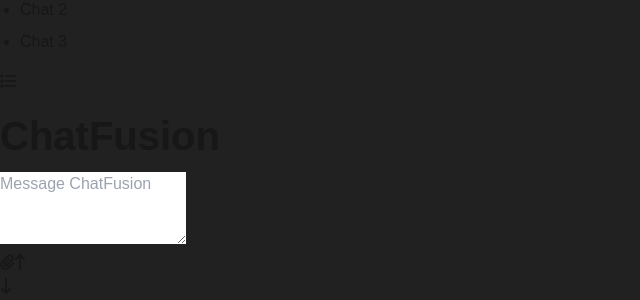
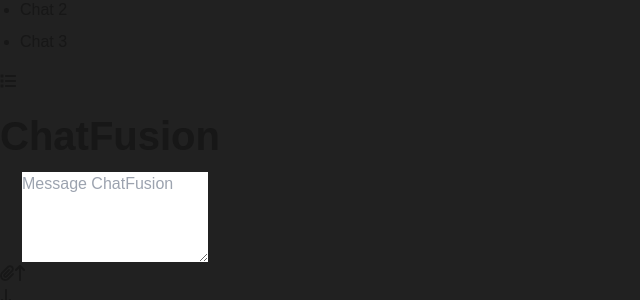
Before and after one commit to RaoAkif/ChatGPT, a Next.js app: page / in a window 1280 px wide. Shown: the part 132-432 px from the top of the page, without its empty margins (0-640 px from the left). Built offline with nearby package versions, Linux system fonts and the light colour scheme.

Commit message:
Expand Input height o 6 lines

```diff
--- a/src/app/components/ChatInput.tsx
+++ b/src/app/components/ChatInput.tsx
@@ -1,3 +1,4 @@
+import { useRef, useEffect } from "react";
 import ChatButton from "./ChatButton";
 import AttachIcon from "./AttachIcon";
 
@@ -9,7 +10,36 @@
   isSidebarOpen: boolean;
 };
 
-const ChatInput = ({ message, setMessage, handleSend, isButtonDisabled, isSidebarOpen }: ChatInputProps) => (
+const ChatInput = ({ message, setMessage, handleSend, isButtonDisabled, isSidebarOpen }: ChatInputProps) => {
+  const textareaRef = useRef<HTMLTextAreaElement | null>(null);
+  const inputContainerRef = useRef<HTMLDivElement | null>(null);
+
+  useEffect(() => {
+    if (textareaRef.current && inputContainerRef.current) {
+      const lineCount = message.split("\n").length;
+
+      let newHeight = 90; // Default height for one line
+
+      if (lineCount === 2) {
+        newHeight = 115; // 2 lines
+      } else if (lineCount === 3) {
+        newHeight = 140; // 3 lines
+      } else if (lineCount === 4) {
+        newHeight = 165; // 4 lines
+      } else if (lineCount === 5) {
+        newHeight = 190; // 5 lines
+      } else if (lineCount === 6) {
+        newHeight = 205; // 6 lines
+      } else if (lineCount >= 7) {
+        newHeight = 230; // 7+ lines (max limit)
+      }
+
+      textareaRef.current.style.height = `${newHeight}px`;
+      inputContainerRef.current.style.height = `${newHeight}px`;
+    }
+  }, [message]);
+
+  return (
     <div className={`fixed bottom-0 w-full`} style={{ backgroundColor: "#212121" }}>
       <div className="max-w-3xl mx-auto pb-4">
         <div
@@ -17,15 +47,20 @@
           style={{ marginRight: isSidebarOpen ? "119px" : "0", marginLeft: isSidebarOpen ? "-132px" : "0" }}
         >
           {/* Scrollable Input Area */}
-        <div className="flex-1 rounded-3xl bg-[#2F2F2F] text-gray-100 px-4 py-3 relative overflow-hidden max-h-32">
+          <div
+            ref={inputContainerRef}
+            className="flex-1 rounded-3xl bg-[#2F2F2F] text-gray-100 px-4 py-3 relative overflow-hidden"
+            style={{ height: "90px", paddingLeft: "22px" }}
+          >
             <textarea
+              ref={textareaRef}
               value={message}
               onChange={(e) => setMessage(e.target.value)}
               onKeyDown={(e) => e.key === "Enter" && !e.shiftKey && !isButtonDisabled && (e.preventDefault(), handleSend())}
               placeholder="Message ChatFusion"
               rows={3}
-            className="w-full bg-transparent text-gray-100 placeholder-gray-400 outline-none resize-none mb-16"
-            style={{ minHeight: "48px", maxHeight: "128px", overflow: "hidden", scrollbarWidth: "none" }}
+              className="w-full bg-transparent text-gray-100 placeholder-gray-400 outline-none resize-none"
+              style={{ minHeight: "48px", maxHeight: "210px", overflow: "hidden", scrollbarWidth: "none" }}
             />
           </div>
 
@@ -38,5 +73,6 @@
       </div>
     </div>
   );
+};
 
 export default ChatInput;
```
Also changed, not shown: 1 other file (tests, documents, lock files or other folders). Lines whose indentation alone changed are shown as unchanged.
